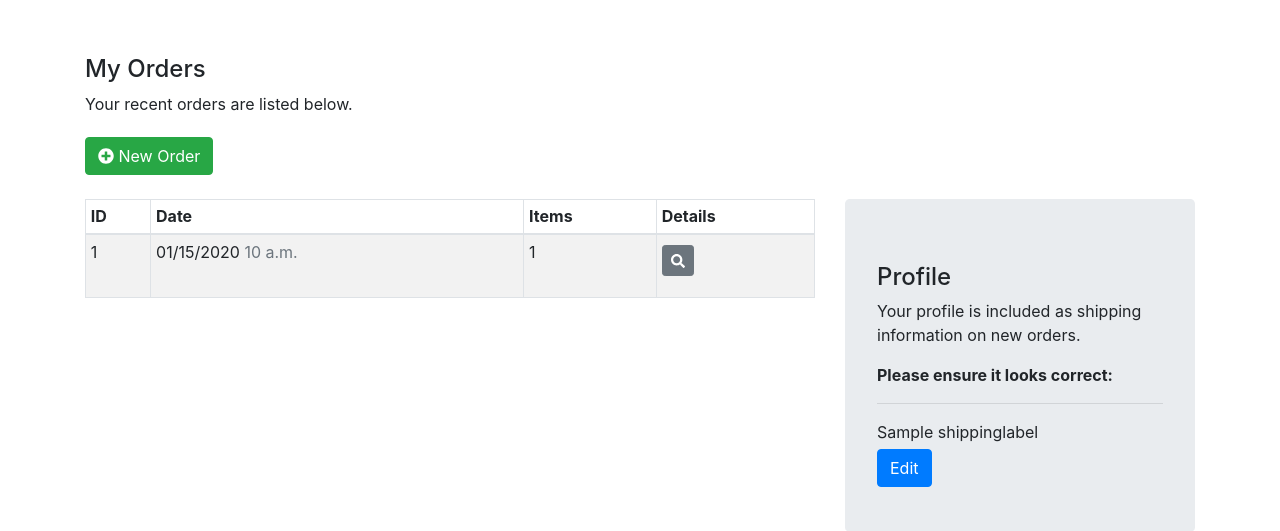
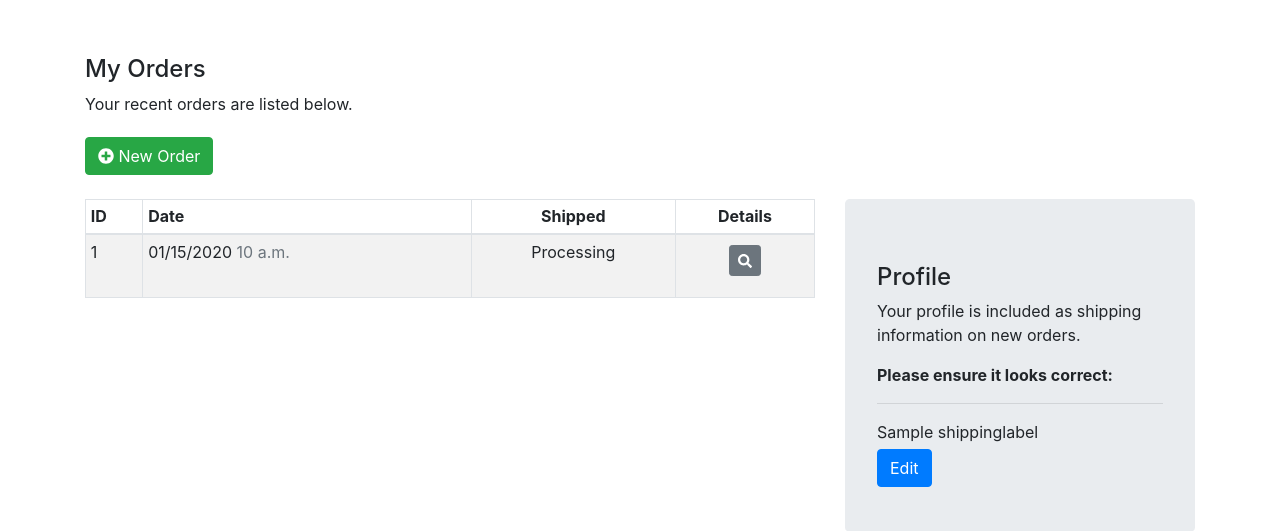
Before and after one commit to crazyman143/NCG, a Django app: template NCG/cemex/templates/cemex/my_orders.html in a window 1280 px wide. Shown: the part 234-765 px from the top of the page. Run offline with Django 3.2, Linux system fonts and the light colour scheme; the template is opened without the code that fills it: most values are stand-ins (such as "Sample title", 1, 10 or a date in 2020); some libraries are stand-ins or nearby versions.

Commit message:
shipped status functionality
utilities - email class accepts a hash for link building
views -  generates hashes for links on process_order

marks orders shipped in ship_order view
urls - accepts ship links
models - Order model has a shipped attribute

```diff
--- a/NCG/cemex/models.py
+++ b/NCG/cemex/models.py
@@ -47,9 +47,10 @@ class Option(models.Model):
 
 
 class Order(models.Model):
+	user = models.ForeignKey(User, on_delete=models.CASCADE)
 	datetime = models.DateTimeField(auto_now=True)
-	user = models.ForeignKey(User, on_delete=models.CASCADE)
 	complete = models.BooleanField(blank=False)
+	shipped = models.BooleanField(blank=False)
 
 	def __str__(self):
 		return ('id: '
--- a/NCG/cemex/templates/cemex/html_email.html
+++ b/NCG/cemex/templates/cemex/html_email.html
@@ -61,5 +61,9 @@
 		{% endfor %}
 	</table>
 
+	<p>To mark this order as shipped, click the link below. The customer will be notified via email and their orders page updated.</p>
+
+	http://127.0.0.1:8000{% url 'cemex:ship_order' linkhash %}
+
 	</body>
 </html>
--- a/NCG/cemex/templates/cemex/my_orders.html
+++ b/NCG/cemex/templates/cemex/my_orders.html
@@ -56,23 +56,31 @@ My Orders
 			    <tr>
 			      <th scope="col">ID</th>
 			      <th scope="col">Date</th>
-			      <th scope="col">Items</th>
-			      <th scope="col">Details</th>
+			      <th class="text-center" scope="col">Shipped</th>
+			      <th class="text-center" scope="col">Details</th>
 			    </tr>
 			  </thead>
 
 				{% for order in orders %}
-					 <tr>
+					{% if order.shipped %}
+						<tr>
+					{% else %}
+						<tr>
+					{% endif %}
 						<td>
 							{{order.id}}
 						</td>
 						<td>
 							{{order.datetime.date | date:"m/d/Y"}} <span class="text-muted">{{order.datetime.time}}</span>
 						</td>
-						<td>
-							{{order.order_item_set.count}}
+						<td class="text-center">
+							{% if order.shipped %}
+							<i class="far fa-check-circle" style="color:green"></i>
+							{% else %}
+							Processing
+							{% endif %}
 						</td>
-						<td>
+						<td class="text-center">
 							<p><a class="btn btn-secondary btn-sm role="button" href="{%url 'cemex:review_order' order.id %}"><i class="fas fa-search"></i></a></p>
 						</td>
 					 </tr>
--- a/NCG/cemex/urls.py
+++ b/NCG/cemex/urls.py
@@ -32,6 +32,6 @@ urlpatterns = [
     # links on my orders view takes user here. itemizated view of a submitted order.
     path('review_order/<order_id>/', views.review_order, name='review_order'),
     # accepts an order uuid and marks the order shipped/processed for user's knowledge (INCOMPLETE)
-    #path('process_order/<order_uuid>/', views.process_order, name='review_order'),
+    path('ship_order/<linkhash>/', views.ship_order, name='ship_order'),
 
 ]
```
Also changed, not shown: NCG/cemex/utilities.py (+6 -2 lines), NCG/cemex/views.py (+36 -3 lines).
